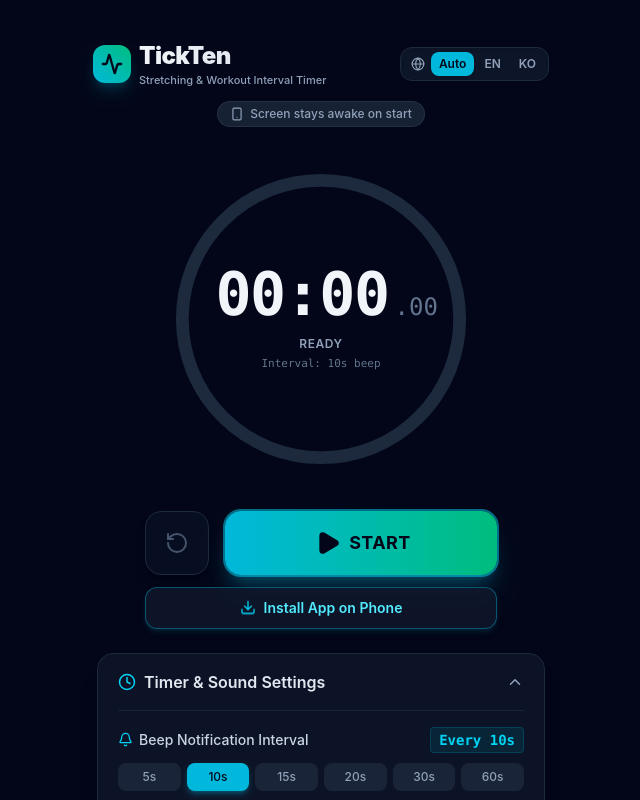
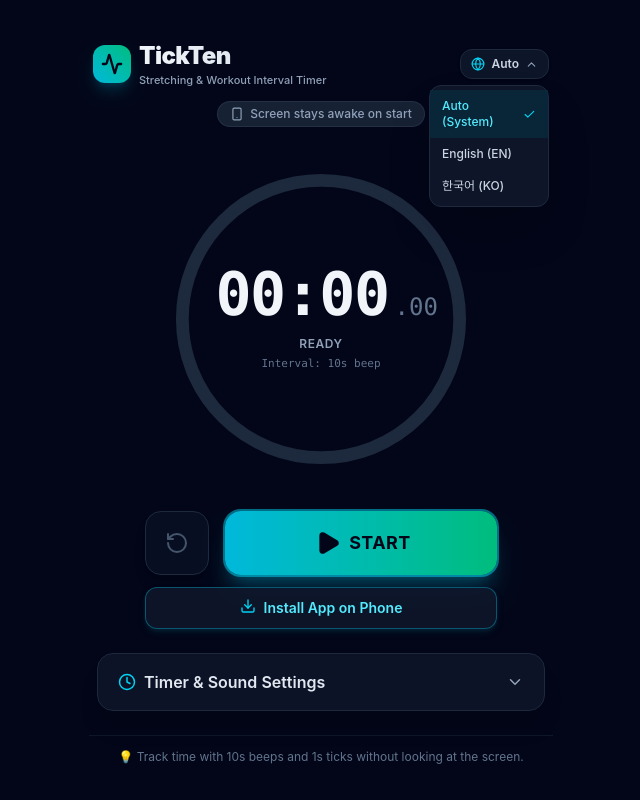
Before and after one commit to gimslab/tickten, a React (Vite) app: page / in a window 1280 px wide. Both pictures are taken after a click on the button "Auto". Shown: the top 800 px of the page, without its empty margins (319-959 px from the left). Built offline with nearby package versions, Linux system fonts and the light colour scheme.

Commit message:
feat(ui): collapse settings panel and language selector by default

```diff
--- a/public/sw.js
+++ b/public/sw.js
@@ -1,4 +1,4 @@
-const CACHE_NAME = 'tickten-v4';
+const CACHE_NAME = 'tickten-v5';
 const ASSETS = [
   './',
   './index.html',
--- a/src/components/LanguageSelector.tsx
+++ b/src/components/LanguageSelector.tsx
@@ -1,7 +1,7 @@
-import React from 'react';
+import React, { useState, useRef, useEffect } from 'react';
 import { useI18n } from '../i18n/I18nContext';
 import type { LangPreference } from '../i18n/types';
-import { Globe } from 'lucide-react';
+import { Globe, ChevronDown, Check } from 'lucide-react';
 
 interface Props {
   variant?: 'compact' | 'full';
@@ -9,32 +9,70 @@ interface Props {
 
 export const LanguageSelector: React.FC<Props> = ({ variant = 'compact' }) => {
   const { langPreference, setLangPreference, t } = useI18n();
+  const [isOpen, setIsOpen] = useState(false);
+  const dropdownRef = useRef<HTMLDivElement>(null);
 
-  const options: { value: LangPreference; label: string }[] = [
-    { value: 'auto', label: variant === 'compact' ? 'Auto' : t.common.langAuto },
-    { value: 'en', label: 'EN' },
-    { value: 'ko', label: 'KO' },
+  // Close when clicking outside
+  useEffect(() => {
+    if (!isOpen) return;
+    const handleClickOutside = (event: MouseEvent) => {
+      if (dropdownRef.current && !dropdownRef.current.contains(event.target as Node)) {
+        setIsOpen(false);
+      }
+    };
+    document.addEventListener('mousedown', handleClickOutside);
+    return () => {
+      document.removeEventListener('mousedown', handleClickOutside);
+    };
+  }, [isOpen]);
+
+  const options: { value: LangPreference; label: string; fullLabel: string }[] = [
+    { value: 'auto', label: 'Auto', fullLabel: t.common.langAuto },
+    { value: 'en', label: 'EN', fullLabel: 'English (EN)' },
+    { value: 'ko', label: 'KO', fullLabel: '한국어 (KO)' },
   ];
 
+  const currentOption = options.find((opt) => opt.value === langPreference) || options[0];
+
   return (
-    <div className="inline-flex items-center gap-1 bg-slate-900/90 border border-slate-800 p-1 rounded-xl shadow-inner">
-      <Globe size={14} className="text-slate-400 ml-1.5 mr-0.5" />
-      <div className="flex items-center gap-0.5">
+    <div ref={dropdownRef} className="relative inline-block text-left">
+      <button
+        type="button"
+        onClick={() => setIsOpen((prev) => !prev)}
+        className="inline-flex items-center gap-1.5 px-2.5 py-1.5 rounded-xl bg-slate-900/90 border border-slate-800 text-slate-300 hover:text-white hover:border-slate-700 transition-all shadow-sm text-xs font-semibold active:scale-95"
+        aria-expanded={isOpen}
+        aria-haspopup="true"
+      >
+        <Globe size={14} className="text-cyan-400" />
+        <span>{variant === 'compact' ? currentOption.label : currentOption.fullLabel}</span>
+        <ChevronDown
+          size={13}
+          className={`text-slate-400 transition-transform duration-200 ${isOpen ? 'rotate-180' : ''}`}
+        />
+      </button>
+
+      {isOpen && (
+        <div className="absolute right-0 mt-1.5 z-50 min-w-[7.5rem] py-1 bg-slate-900/95 border border-slate-800 rounded-xl shadow-2xl backdrop-blur-md animate-in fade-in zoom-in-95 duration-100">
           {options.map((opt) => (
             <button
               key={opt.value}
               type="button"
-            onClick={() => setLangPreference(opt.value)}
-            className={`px-2 py-1 rounded-lg text-xs font-semibold transition-all active:scale-95 ${
+              onClick={() => {
+                setLangPreference(opt.value);
+                setIsOpen(false);
+              }}
+              className={`w-full flex items-center justify-between px-3 py-2 text-xs font-medium text-left transition-colors ${
                 langPreference === opt.value
-                ? 'bg-cyan-500 text-slate-950 shadow-sm'
-                : 'text-slate-400 hover:text-slate-200 hover:bg-slate-800/60'
+                  ? 'text-cyan-300 bg-cyan-950/60 font-bold'
+                  : 'text-slate-300 hover:bg-slate-800/80 hover:text-white'
               }`}
             >
-            {opt.label}
+              <span>{opt.fullLabel}</span>
+              {langPreference === opt.value && <Check size={13} className="text-cyan-400" />}
             </button>
           ))}
         </div>
+      )}
     </div>
   );
 };
--- a/src/components/SettingsPanel.tsx
+++ b/src/components/SettingsPanel.tsx
@@ -25,7 +25,7 @@ export const SettingsPanel: React.FC<Props> = ({
   onTargetGoalChange,
 }) => {
   const { t } = useI18n();
-  const [isOpen, setIsOpen] = useState(true);
+  const [isOpen, setIsOpen] = useState(false);
   const [masterVolume, setMasterVolume] = useState(0.8);
   const [isMuted, setIsMuted] = useState(false);
 
```
Lines whose indentation alone changed are shown as unchanged.
